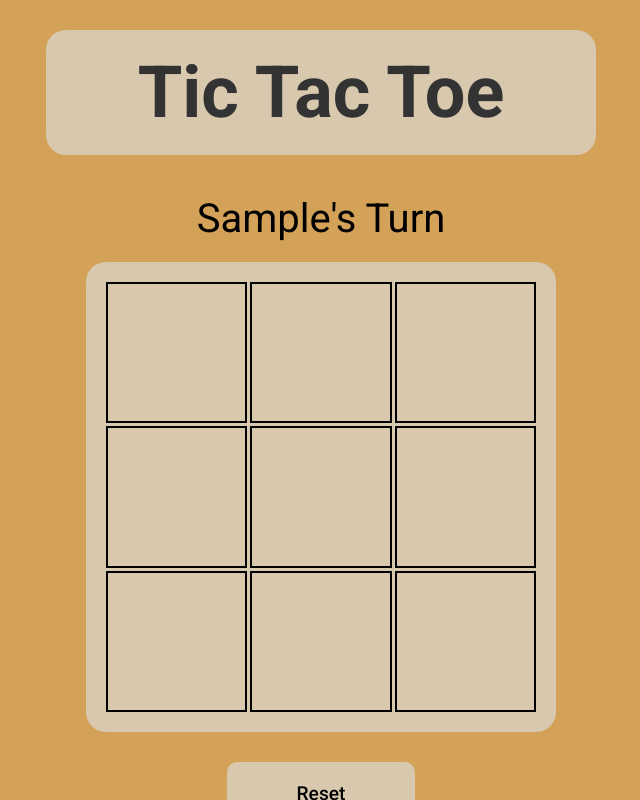
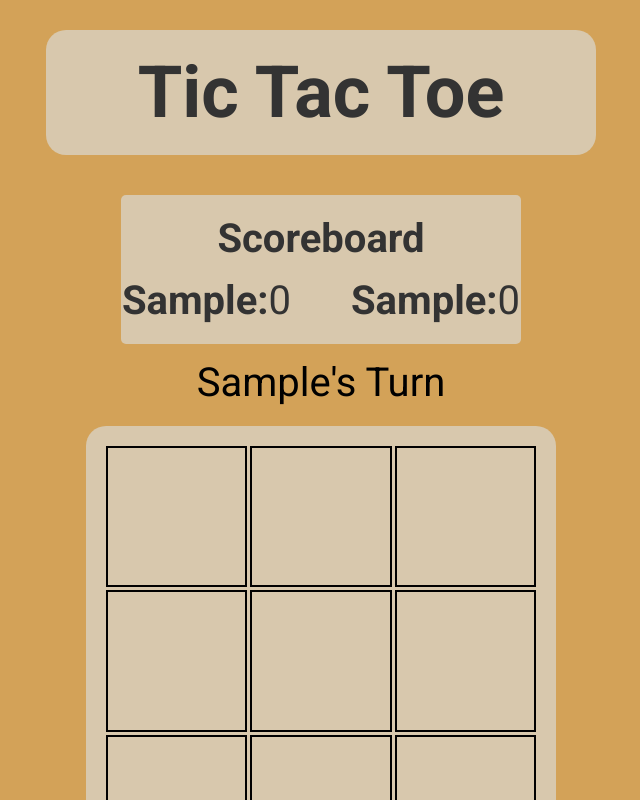
Before and after one commit to zheiii/tic-toc-toe, a plain HTML site: page index.html in a window 1280 px wide. Both pictures are taken after typing "Sample", "Sample" into the empty fields and a click on the button "Confirm". Shown: the top 800 px of the page, without its empty margins (319-959 px from the left). Drawn offline with Linux system fonts and the light colour scheme.

Commit message:
scorekeeping

```diff
--- a/game.js
+++ b/game.js
@@ -1,13 +1,19 @@
 const gameCells = document.querySelectorAll('.gamecell');
-const resetButton = document.querySelector('main button');
+const resetGameboardButton = document.querySelector('.resetGameboard');
+const resetScoresButton = document.querySelector('.resetScores')
 
 const namesDialog = document.querySelector('.names-dialog');
 const namesDialogButton = namesDialog.querySelector('button');
 
 const Player = (name, symbol) => {
+    let score = 0
+
     const getSymbol = () => symbol;
     const getName = () => name;
-    return {getSymbol, getName};
+    const getScore = () => score
+    const incrementScore = () => score++
+    const clearScore = () => {score = 0}
+    return {getSymbol, getName, getScore, incrementScore, clearScore};
 }
 
 //Inicialization of Players
@@ -20,6 +26,7 @@ namesDialogButton.addEventListener('click', (event) => {
         event.preventDefault(); // Don't want to submit this form
         const player1 = Player(player1Name.value, 'X');
         const player2 = Player(player2Name.value, 'O');
+
         namesDialog.close();
         gameInitialization(player1, player2);
     }
@@ -120,9 +127,12 @@ function gameInitialization(player1, player2) {
 
     })();
 
-
     const displayController = (() => {
-        const playerTurnTitle = document.querySelector('main p');
+        const playerTurnTitle = document.querySelector('.turns');
+        const player1ScoreTitle = document.getElementById('player1');
+        const player1Score = document.getElementById('player1-score');
+        const player2ScoreTitle = document.getElementById('player2');
+        const player2Score = document.getElementById('player2-score');
         const winnerDialog = document.querySelector('.result-dialog');
         const winnerDialogMessage = winnerDialog.querySelector('h1');
 
@@ -141,25 +151,42 @@ function gameInitialization(player1, player2) {
             playerTurnTitle.textContent = message;
         }
 
+        const showPlayerScoreTitle = () => {
+            player1ScoreTitle.textContent = `${player1.getName()}:`
+            player2ScoreTitle.textContent = `${player2.getName()}:`
+        }
+
+        const updateScores = () => {
+            player1Score.textContent = player1.getScore();
+            player2Score.textContent = player2.getScore();
+        }
+
         const showResultDialog = (message) => {
             winnerDialogMessage.textContent = message;
             winnerDialog.showModal();
+        }
+
+        const cleanScoreboard = () => {
+            player1.clearScore()
+            player2.clearScore()
         }
 
         const cleanGameboard = () => {
             gameCells.forEach(cell => {cell.textContent = ''})
         }
 
-        return {addPlayerSymbol, changePlayerTurnTitle, showResultDialog, cleanGameboard};
+        return {addPlayerSymbol, changePlayerTurnTitle, showPlayerScoreTitle, updateScores, showResultDialog, cleanGameboard, cleanScoreboard};
 
     })();
 
     const game = ((firstPlayer, secondPlayer) => {
+
         let currentPlayer = firstPlayer;
         let gameEnded = false;
 
         //Initialization of PlayerTurnTitle
         displayController.changePlayerTurnTitle(`${currentPlayer.getName()}'s Turn`);
+        displayController.showPlayerScoreTitle();
 
 
         const makePlayerMove = (cell, player) => {
@@ -191,6 +218,8 @@ function gameInitialization(player1, player2) {
                 const winnerPlayer = parseSymbolToPlayer(winnerObj.winnerSymbol, player1, player2);
                 const message = `${winnerPlayer.getName()} Wins!`;
                 displayController.showResultDialog(message);
+                winnerPlayer.incrementScore();
+                displayController.updateScores();
                 res.gameEnded = true;
             }
             else if (winnerObj.tie) {
@@ -223,14 +252,22 @@ function gameInitialization(player1, player2) {
             displayController.cleanGameboard();
             gameBoard.clearArray();
             displayController.changePlayerTurnTitle(`${currentPlayer.getName()}'s Turn`);
+
             gameEnded = false;
         }
 
-        return {doPlayerTurn, cleanGame};
+        const cleanScores = function() {
+            displayController.cleanScoreboard()
+            displayController.updateScores()
+            game.cleanGame()
+        }
+
+        return {doPlayerTurn, cleanGame, cleanScores};
 
     })(player1, player2);
 
-    resetButton.addEventListener('click', game.cleanGame);
+    resetGameboardButton.addEventListener('click', game.cleanGame);
+    resetScoresButton.addEventListener('click', game.cleanScores);
 
     gameCells.forEach(cell => {
         cell.addEventListener('click', game.doPlayerTurn);
--- a/index.html
+++ b/index.html
@@ -13,7 +13,11 @@
     </header>
 
     <main>
-        <p>Turn</p>
+        <p class="scores">
+            <span id="player1">player1:</span><span id="player1-score">0</span>
+            <span id="player2">player2:</span><span id="player2-score">0</span>
+        </p>
+        <p class="turns">Turn</p>
         <div class="gameboard">
             <div class="gamecell" data-position="0"></div>
             <div class="gamecell" data-position="1"></div>
@@ -25,7 +29,12 @@
             <div class="gamecell" data-position="7"></div>
             <div class="gamecell" data-position="8"></div>
         </div>
-        <button type="button">Reset</button>
+        <div class="reset-buttons">
+            <button class="resetGameboard">Reset gameboard</button>
+            <button class="resetScores">Reset scoreboard</button>
+        </div>
+
+
     </main>
 
     <dialog class="names-dialog">
--- a/style.css
+++ b/style.css
@@ -11,6 +11,7 @@
     --NAMES-DIALOG-WIDTH: min(85vw, 700px);
     --HEADER-WIDTH: min(90vw, 550px);
     --GAMEBOARD-SIDE: min(90vw, 470px);
+    --SCOREBOARD-WIDTH: min(90vw, 400px);
 
     --TITLE-FS: clamp(3rem, 13vw, 4.5rem);
     --TURN-MSG-FS: clamp(1.5rem, 10vw, 2.5rem);
@@ -64,6 +65,37 @@ main p {
     font-size: var(--TURN-MSG-FS);
 }
 
+.scores::before {
+    content: "Scoreboard";
+    display: block;
+    text-align: center;
+    font-size: var(--TURN-MSG-FS);
+    font-weight: bold;
+    margin-bottom: 15px;
+    color: var(--ACCENT-COLOR);
+}
+
+.scores {
+    margin: 0 auto;
+    margin-bottom: 15px;
+    padding: 20px 0;
+    width: var(--SCOREBOARD-WIDTH);
+    text-align: center;
+    font-size: var(--TURN-MSG-FS);
+    background-color: var(--LIGHT-COLOR);
+    color: #333;
+    border-radius: 5px;
+}
+
+.scores #player1-score {
+    margin-right: 50px;
+}
+
+.scores #player1,
+.scores #player2 {
+    font-weight: bold;
+}
+
 main .gameboard {
     width: var(--GAMEBOARD-SIDE);
     height: var(--GAMEBOARD-SIDE);
@@ -94,20 +126,24 @@ main .gameboard {
 }
 
 main button {
-    display: block;
     font: inherit;
-    font-size: 1.2rem;
     font-weight: 500;
-    margin: 0 auto;
     padding: 20px 70px;
     border: none;
     border-radius: 10px;
     background-color: var(--LIGHT-COLOR);
     cursor: pointer;
+    margin: 10px;
 }
 
 main button:hover {
     background-color: var(--EXTRA-LIGHT-COLOR);
+}
+
+.reset-buttons {
+    display: flex;
+    justify-content: center;
+    gap: 20px;
 }
 
 /* DIALOG */
@@ -137,6 +173,8 @@ dialog::backdrop {
     font-size: var(--RESULT-DIALOG-FS);
     font-weight: 700;
 }
+
+
 
 /* --- NAMES DIALOG */
 
```
